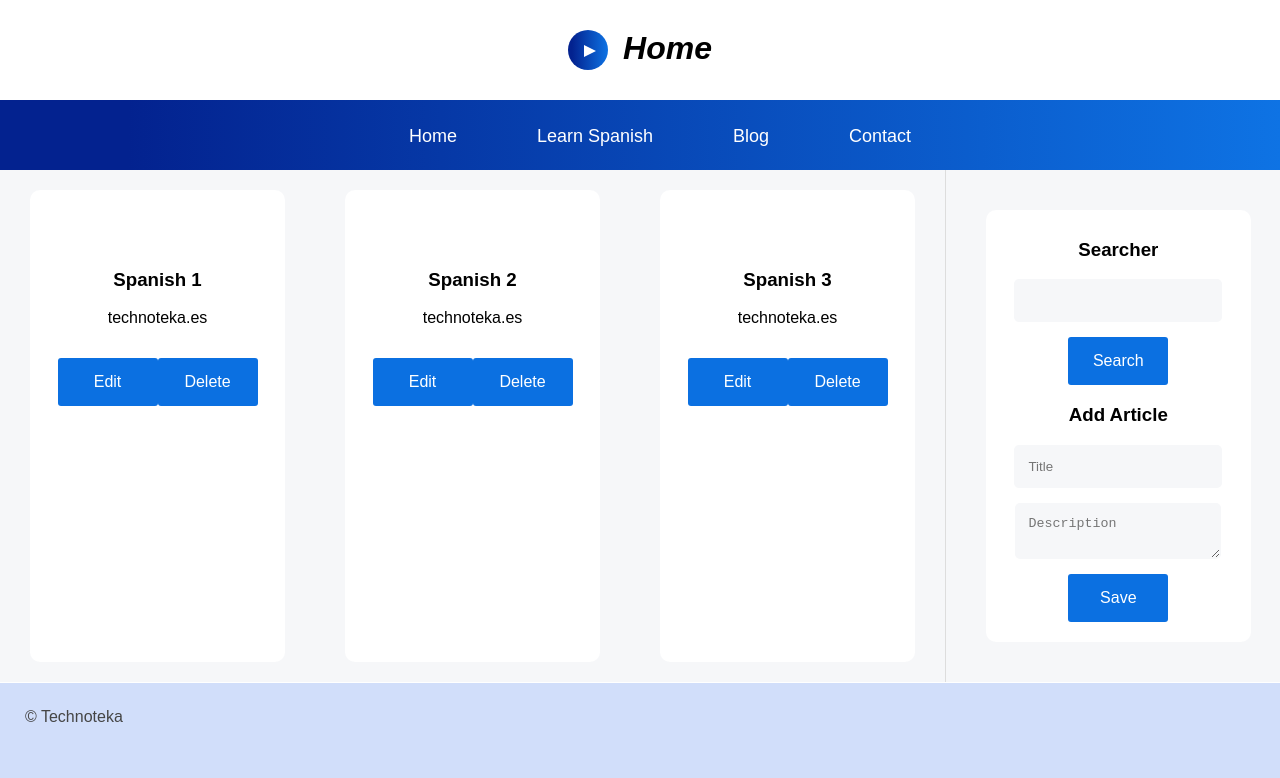
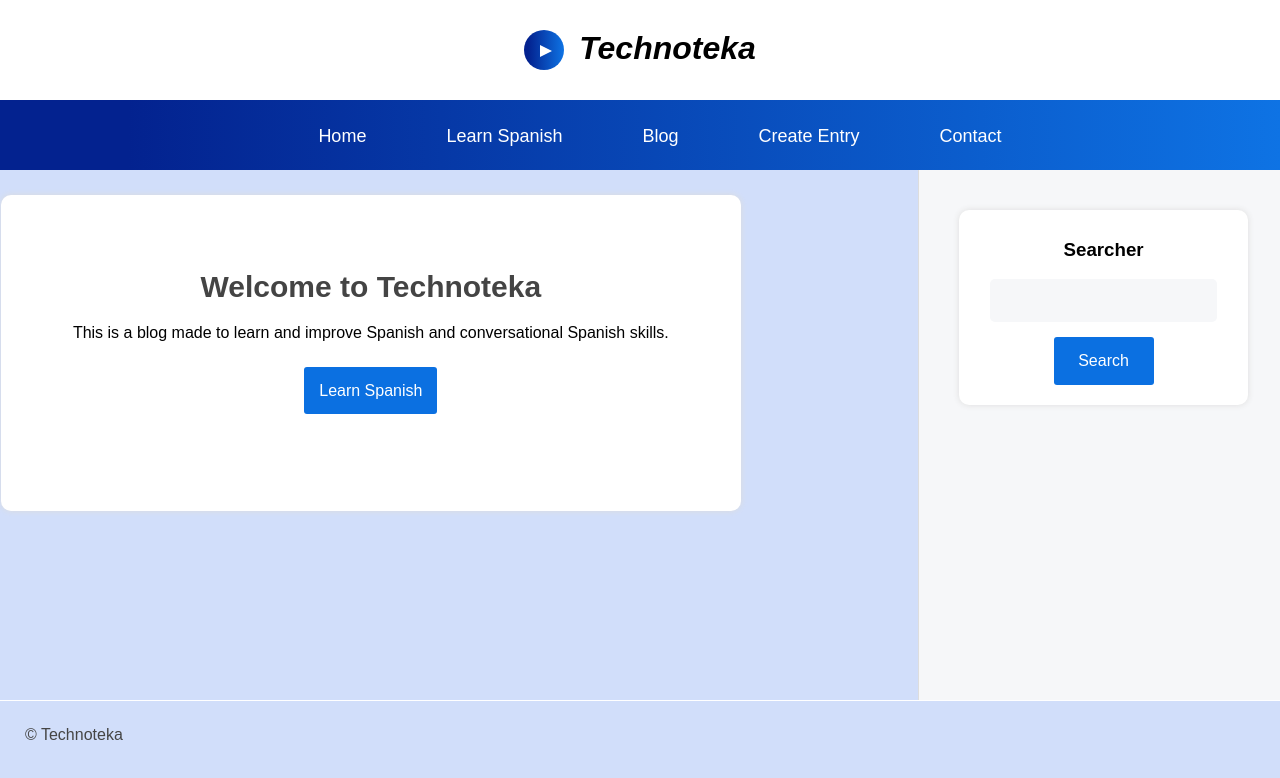
Before and after one commit to angelleguia/blogtest, a React (Create React App) app: page / in a window 1280 px wide. Shown: the top 778 px of the page. Built offline with nearby package versions, Linux system fonts and the light colour scheme.

Commit message:
Articles.jsx created and styles given.

```diff
--- a/src/components/layout/Header.jsx
+++ b/src/components/layout/Header.jsx
@@ -6,7 +6,7 @@ const Header = () => {
       <div className="logo">
         <div className="play"></div>
       </div>
-      <h1>Home</h1>
+      <h1>Technoteka</h1>
     </header>
   );
 };
--- a/src/components/layout/Nav.jsx
+++ b/src/components/layout/Nav.jsx
@@ -1,20 +1,24 @@
 import React from "react";
+import { NavLink } from "react-router-dom";
 
 const Nav = () => {
   return (
     <nav className="nav">
       <ul>
         <li>
-          <a href="#">Home</a>
+          <NavLink to="/">Home</NavLink>
         </li>
         <li>
-          <a href="#">Learn Spanish</a>
+          <NavLink to="/articles">Learn Spanish</NavLink>
         </li>
         <li>
-          <a href="#">Blog</a>
+          <NavLink to="/blog">Blog</NavLink>
         </li>
         <li>
-          <a href="#">Contact</a>
+          <NavLink to="/create-entry">Create Entry</NavLink>
+        </li>
+        <li>
+          <NavLink to="/contact">Contact</NavLink>
         </li>
       </ul>
     </nav>
--- a/src/components/layout/Sidebar.jsx
+++ b/src/components/layout/Sidebar.jsx
@@ -5,13 +5,9 @@ const Sidebar = () => {
     <aside className="lateral">
       <div className="search">
         <h3 className="title">Searcher</h3>
-        <input type="text" />
-        <button>Search</button>
-        <h3 className="title">Add Article</h3>
         <form>
-          <input type="text" placeholder="Title" />
-          <textarea placeholder="Description"></textarea>
-          <button>Save</button>
+          <input type="text" />
+          <button>Search</button>
         </form>
       </div>
     </aside>
--- a/src/components/pages/Articles.jsx
+++ b/src/components/pages/Articles.jsx
@@ -1,7 +1,22 @@
 import React from "react";
 
 const Articles = () => {
-  return <div>Articles</div>;
+  return (
+    <section className="content">
+      <article className="lesson-item">
+        <div className="avatar">
+          <img alt="Quijano" src={require("../../media/imgs/MrQuijano.webp")} />
+        </div>
+        <div className="data">
+          <h3 className="title">Spanish 1</h3>
+          <p className="description">technoteka.es</p>
+
+          <button className="edit">Edit</button>
+          <button className="delete">Delete</button>
+        </div>
+      </article>
+    </section>
+  );
 };
 
 export default Articles;
--- a/src/components/pages/Reference.jsx
+++ b/src/components/pages/Reference.jsx
@@ -1,32 +1,20 @@
 import React from "react";
+import { Link } from "react-router-dom";
 
 const Reference = () => {
   return (
-    <section className="content">
-      <article className="lesson-item">
-        <h3 className="title">Spanish 1</h3>
-        <p className="description">technoteka.es</p>
-
-        <button className="edit">Edit</button>
-        <button className="delete">Delete</button>
-      </article>
-
-      <article className="lesson-item">
-        <h3 className="title">Spanish 2</h3>
-        <p className="description">technoteka.es</p>
-
-        <button className="edit">Edit</button>
-        <button className="delete">Delete</button>
-      </article>
-
-      <article className="lesson-item">
-        <h3 className="title">Spanish 3</h3>
-        <p className="description">technoteka.es</p>
-
-        <button className="edit">Edit</button>
-        <button className="delete">Delete</button>
-      </article>
-    </section>
+    <>
+      <div className="general">
+        <h1>Welcome to Technoteka</h1>
+        <p>
+          This is a blog made to learn and improve Spanish and conversational
+          Spanish skills.
+        </p>
+        <Link to="/articles" className="button">
+          Learn Spanish
+        </Link>
+      </div>
+    </>
   );
 };
 
--- a/src/index.css
+++ b/src/index.css
@@ -95,16 +95,17 @@ body {
   background: #f6f7f9;
 
   display: flex;
-  flex-flow: row wrap;
+  flex-flow: column wrap;
   justify-content: flex-start;
-  justify-items: flex-start;
+  align-items: initial;
+  flex-grow: 1;
 }
 
 .lesson-item {
   flex-grow: 1;
   background: white;
   border-radius: 10px;
-  box-shadow: 0px 0px 0px #ddd;
+  box-shadow: 0px 0px 6px #ddd;
   margin: 20px;
   margin-left: 30px;
   margin-right: 30px;
@@ -112,11 +113,30 @@ body {
   padding-bottom: 60px;
   padding-left: 23px;
   padding-right: 23px;
+  text-align: left;
+  max-height: 225px;
+  display: flex;
 }
 
+.lesson-item .avatar {
+  width: 20%;
+  overflow: hidden;
+  margin-right: 40px;
+}
+
+.lesson-item .avatar img {
+  width: 100%;
+}
+
+.lesson-item h3 {
+  font-size: 30px;
+}
+
+.button,
 button,
 input[type="submit"],
 input[type="button"] {
+  text-decoration: none;
   width: 100px;
   background: #0b70e1;
   color: white;
@@ -132,6 +152,30 @@ input[type="button"] {
   transition: all 300ms;
 }
 
+.general {
+  width: 85%;
+  max-height: 35%;
+  padding: 55px;
+  padding-bottom: 75px;
+  background: white;
+  border-radius: 10px;
+  box-shadow: 0px 0px 6px #ddd;
+  margin: 25px auto;
+}
+
+.general h1 {
+  font-size: 30px;
+  color: #444;
+}
+
+.general p {
+  display: block;
+  margin-bottom: 40px;
+}
+
+.lesson-item .edit {
+  margin-right: 20px;
+}
 .lesson-item .edit:hover {
   background: #e77b00;
 }
@@ -147,6 +191,7 @@ input[type="button"] {
   background: #f6f7f9;
   border-left: 1px solid #ddd;
   padding: 20px;
+  min-height: 490px;
 }
 
 .lateral > div {
@@ -157,7 +202,7 @@ input[type="button"] {
   padding-top: 10px;
   background-color: white;
   border-radius: 10px;
-  box-shadow: 0px 0x 6px #ddd;
+  box-shadow: 0px 0px 6px #ddd;
 }
 
 .lateral input[type="text"],
--- a/src/routing/links.jsx
+++ b/src/routing/links.jsx
@@ -6,6 +6,7 @@ import Header from "../components/layout/Header";
 import Nav from "../components/layout/Nav";
 import Footer from "../components/layout/Footer";
 import Sidebar from "../components/layout/Sidebar";
+import Create from "../components/pages/Create";
 
 const Links = () => {
   return (
@@ -16,6 +17,7 @@ const Links = () => {
         <Route path="/" element={<Reference />} />
         <Route path="/home" element={<Reference />} />
         <Route path="/articles" element={<Articles />} />
+        <Route path="/create-entry" element={<Create />} />
       </Routes>
       <Sidebar />
       <Footer />
```
Also changed, not shown: src/media/imgs/MrQuijano.webp (added).
